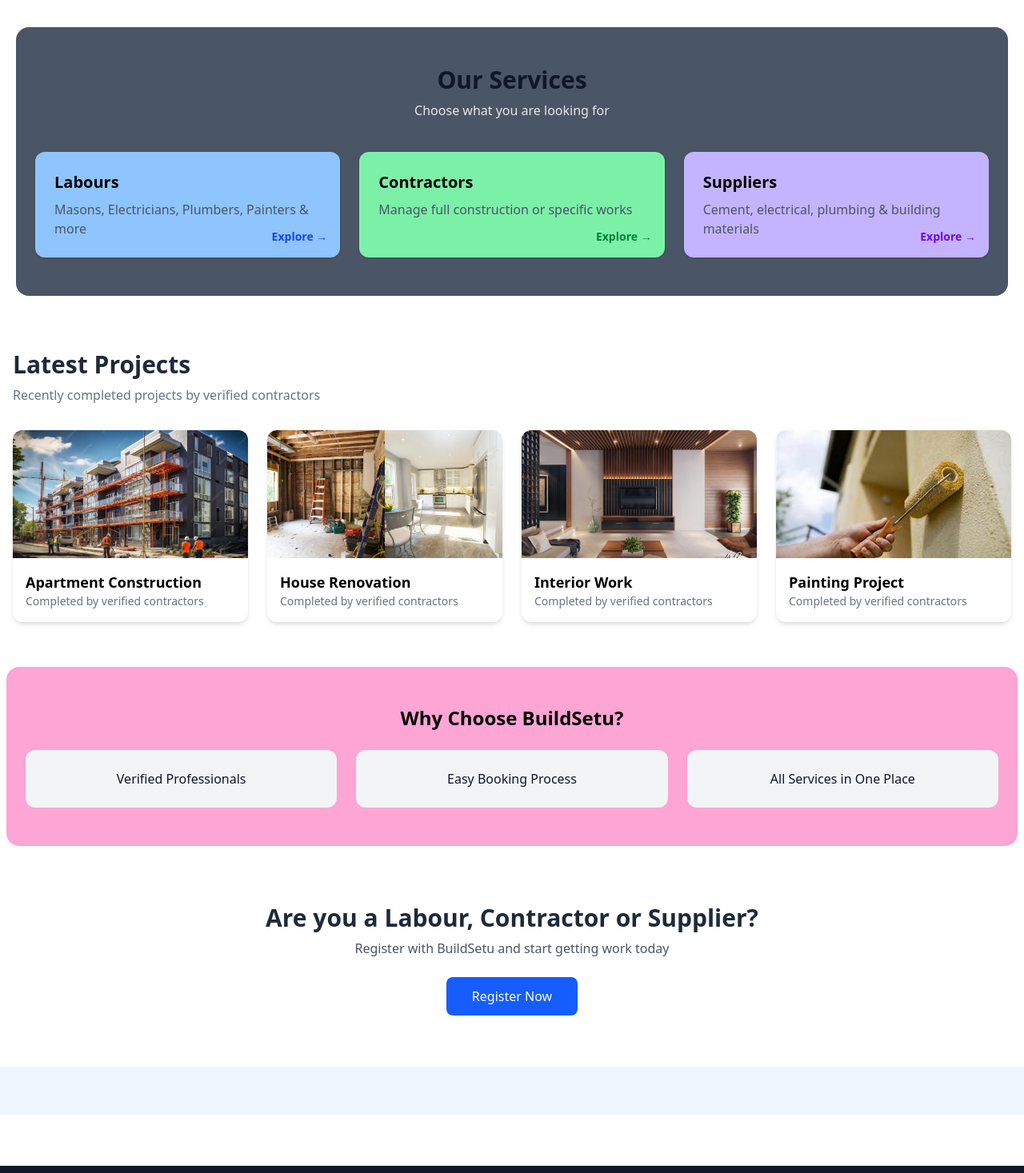
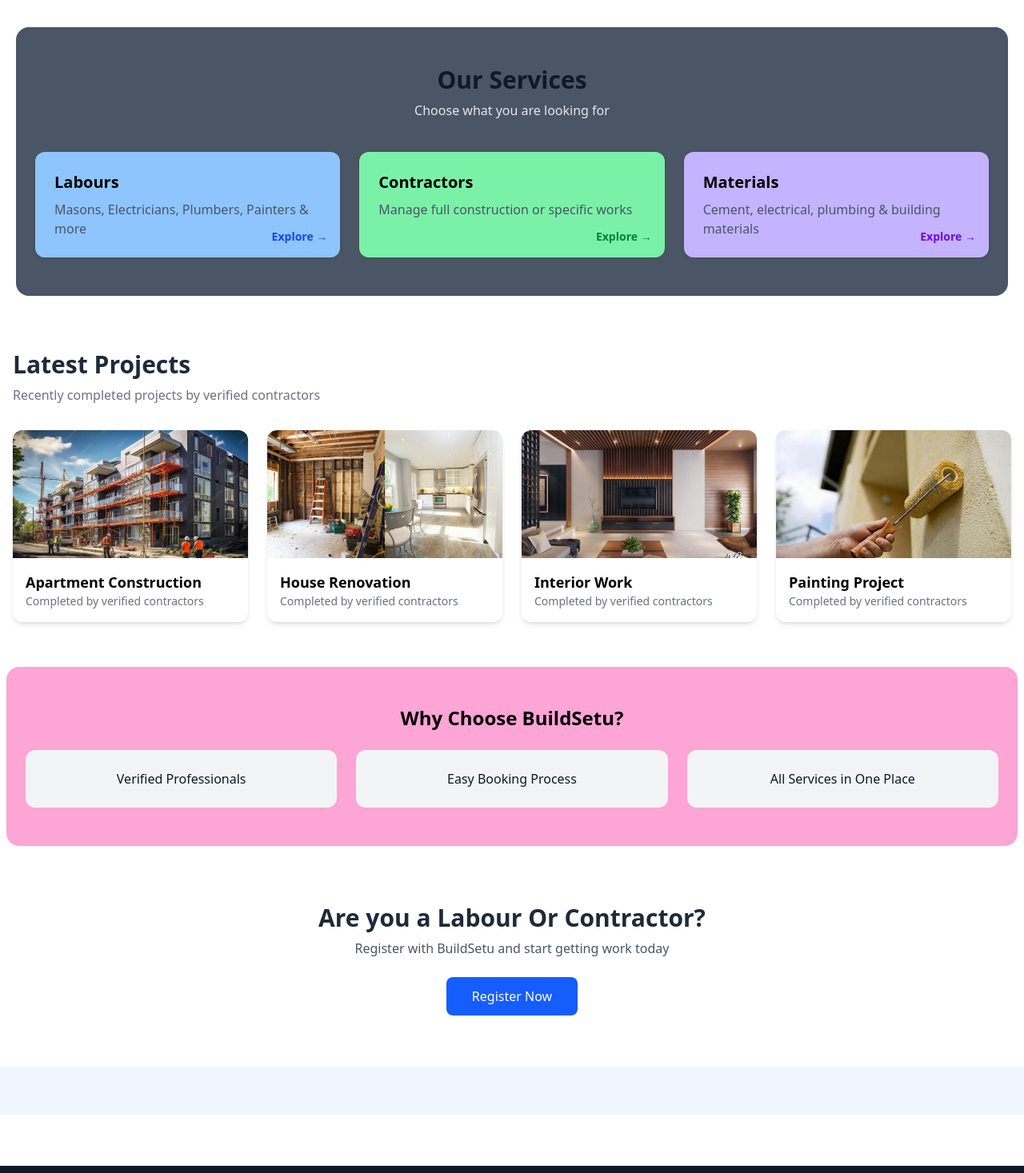
Before and after one commit to v-i-j-ay/BuildSetu-frontend, a React (Vite) app: page / in a window 1280 px wide. Shown: the part 830-2297 px from the top of the page at 80% size. Built offline with nearby package versions, Linux system fonts and the light colour scheme; no server answers.

Commit message:
links updates

```diff
--- a/src/pages/Home.jsx
+++ b/src/pages/Home.jsx
@@ -119,9 +119,9 @@
     Masons, Electricians, Plumbers, Painters & more
   </p>
   {/* Right corner small action */}
-  <button className="absolute bottom-4 right-4 text-sm font-semibold text-blue-700 hover:text-blue-900 transition">
+  <Link to="/labours"><button className="absolute bottom-4 right-4 text-sm font-semibold text-blue-700 hover:text-blue-900 transition">
     Explore →
-  </button>
+  </button></Link>
 </div>
 
 
@@ -130,20 +130,20 @@
   <p className="text-gray-600 mt-2">
     Manage full construction or specific works
   </p>
-  <button className="absolute bottom-4 right-4 text-sm font-semibold text-green-700 hover:text-green-900 transition">
+  <Link to="/contractors" ><button className="absolute bottom-4 right-4 text-sm font-semibold text-green-700 hover:text-green-900 transition">
     Explore →
-  </button>
+  </button></Link>
 </div>
 
 
 <div className="bg-violet-300 p-6 rounded-xl shadow hover:shadow-lg transition relative">
-  <h3 className="text-xl font-semibold">Suppliers</h3>
+  <h3 className="text-xl font-semibold">Materials</h3>
   <p className="text-gray-600 mt-2">
     Cement, electrical, plumbing & building materials
   </p>
-  <button className="absolute bottom-4 right-4 text-sm font-semibold text-violet-700 hover:text-violet-900 transition">
+  <Link to="/suppliers"><button className="absolute bottom-4 right-4 text-sm font-semibold text-violet-700 hover:text-violet-900 transition">
     Explore →
-  </button>
+  </button></Link>
 </div>
 
     </div>
@@ -206,14 +206,14 @@
 
 <section className="py-16 text-center">
   <h2 className="text-3xl font-bold text-gray-800">
-    Are you a Labour, Contractor or Supplier?
+    Are you a Labour Or Contractor?
   </h2>
   <p className="text-gray-600 mt-2">
     Register with BuildSetu and start getting work today
   </p>
 
   <button className="mt-6 bg-blue-600 text-white px-8 py-3 rounded-lg hover:bg-blue-700">
-    Register Now
+    <Link to="/login">Register Now</Link>
   </button>
 </section>
 
```
